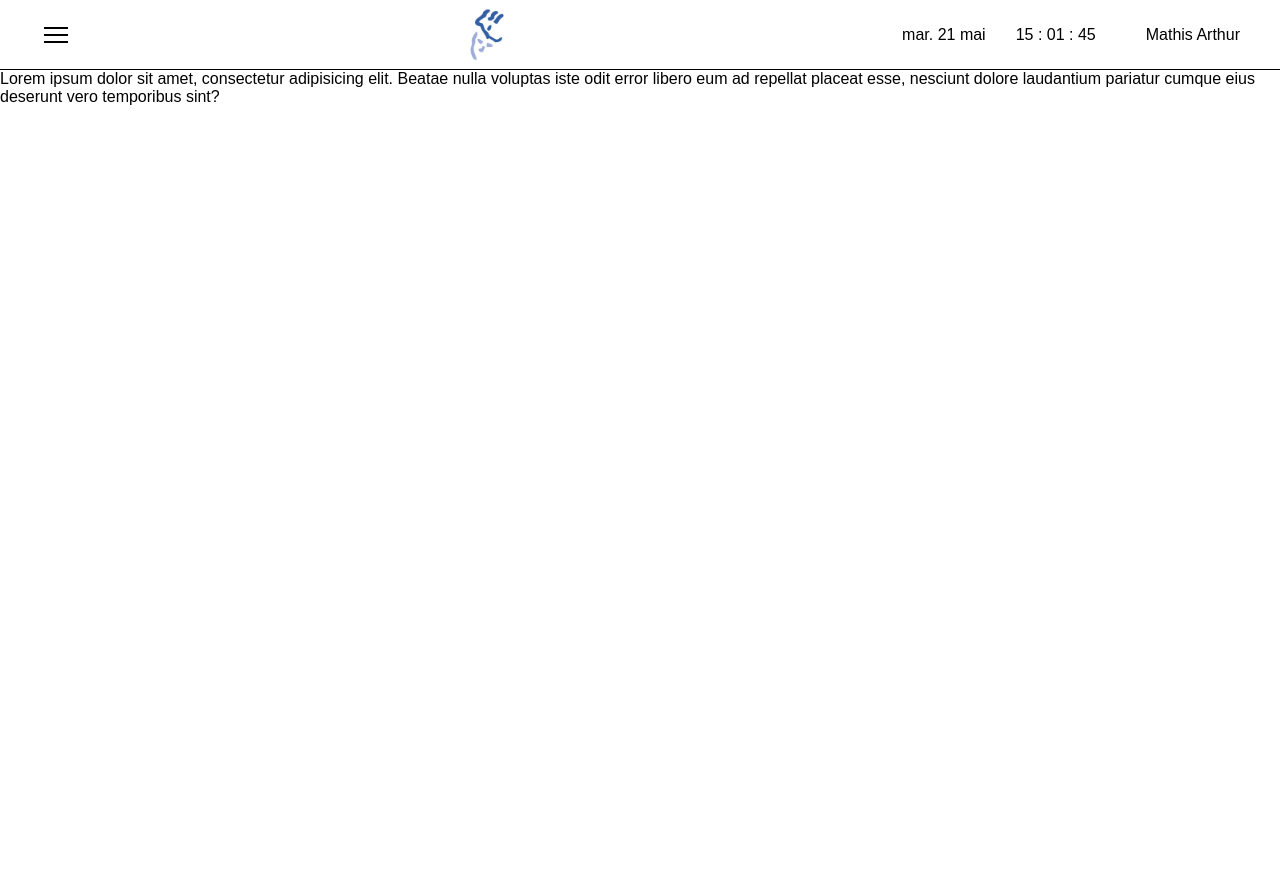
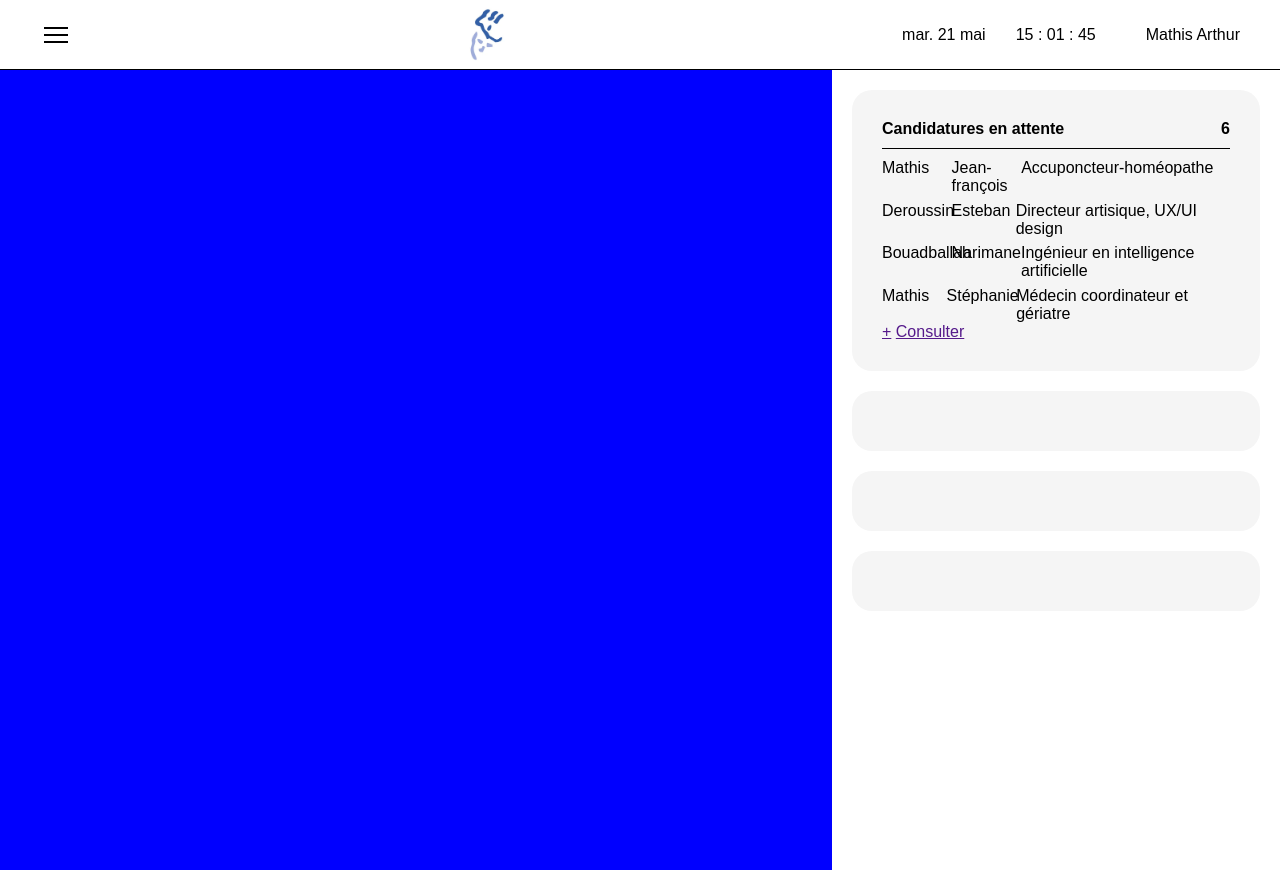
Before and after one commit to ArthurMathis/Diaconat-WebSite, a PHP site: page / in a window 1280 px wide. Run offline with PHP 8.4, Linux system fonts and the light colour scheme.

Commit message:
AJout du css de base

```diff
--- a/index.php
+++ b/index.php
@@ -1,11 +1,12 @@
 <!DOCTYPE html>
-<html lang="en">
+<html lang="fr">
 <head>
     <meta charset="UTF-8">
     <meta name="viewport" content="width=device-width, initial-scale=1.0">
     <title>Diaconat - Gestionnaire de candidatures</title>
 
     <link rel="stylesheet" href="stylesheet/styles.css">
+    <link rel="stylesheet" href="stylesheet/index.css">
 </head>
 <body>
     <nav class="barre-de-navigation">
@@ -26,7 +27,48 @@
         <a href="#">Statistiques</a>
         <a href="#">Préférences</a>
     </section>
-    <p>Lorem ipsum dolor sit amet, consectetur adipisicing elit. Beatae nulla voluptas iste odit error libero eum ad repellat placeat esse, nesciunt dolore laudantium pariatur cumque eius deserunt vero temporibus sint?</p>
+    <content>
+        <section></section>
+        <aside>
+            <article>
+                <div class="entete">
+                    <h2>Candidatures en attente</h2>
+                    <h2>6</h2>
+                </div>
+                <span class="ligne">
+                <div class="container">
+                    <div class="item">
+                        <p>Mathis</p>
+                        <p>Jean-françois</p>
+                        <p>Accuponcteur-homéopathe</p>
+                    </div>
+                    <div class="item">
+                        <p>Deroussin</p>
+                        <p>Esteban</p>
+                        <p>Directeur artisique, UX/UI design</p>
+                    </div>
+                    <div class="item">
+                        <p>Bouadballah</p>
+                        <p>Narimane</p>
+                        <p>Ingénieur en intelligence artificielle</p>
+                    </div>
+                    <div class="item">
+                        <p>Mathis</p>
+                        <p>Stéphanie</p>
+                        <p>Médecin coordinateur et gériatre</p>
+                    </div>
+                </div>
+                <div class="boutons">
+                    <a href="">+</a>
+                    <a href="">Consulter</a>
+                </div>
+
+            </article>
+            <article></article>
+            <article></article>
+            <article></article>
+        </aside>
+    </content>
 
     <script src="scripts\data.js"></script>
     <script src="scripts\view.js"></script>
--- /dev/null
+++ b/stylesheet/index.css
@@ -0,0 +1,54 @@
+body {
+    height: 100dvh;
+}
+
+content {
+    display: flex;
+    width: 100%;
+    height: 100dvh;
+}
+content section {
+    width: 65%;
+    background-color: blue;
+}
+aside {
+    display: flex;
+    flex-direction: column;
+    gap: var(--margin);
+
+    width: 35%;
+
+    padding: var(--margin);
+}
+aside article {
+    width: 100%;
+
+    padding: calc(1.5 * var(--margin));
+
+    background-color: var(--light_grey);
+    border-radius: var(--margin);
+}
+aside article .entete {
+    position: relative;
+
+    display: flex;
+    justify-content: space-between;
+    align-items: center;
+
+    padding-bottom: calc(var(--margin) / 2);
+    margin-bottom: calc(var(--margin) / 2);
+    border-bottom: 1px solid var(--black);
+}
+
+aside article .container {
+    display: flex;
+    flex-direction: column;
+    gap: calc(var(--margin) / 3);
+}
+aside article .container .item{
+    display: flex;
+}
+aside article .container .item p:first-of-type,
+aside article .container .item p:nth-of-type(2) {
+    width: 20%;
+}
--- a/stylesheet/styles.css
+++ b/stylesheet/styles.css
@@ -1,12 +1,13 @@
 :root {
     --black: #000;
+    --light_grey: #f5f5f5;
     --white: #fff;
     --blue: #0070ff;
     --red: #ff0800;
     --green: #138808;
     --yellow: #ffbf00;
 
-    --font-size-big: 4em;
+    --font-size-big: 3em;
     --font-size-medium: 2em;
     --font-size-standart: 1em;
     --font-size-small: 0.8em;
@@ -171,6 +172,6 @@ p {
     overflow-x: hidden;
     transition: transform 550ms ease-in-out;
 }
-#menu a:hover::after {
+#menu a.active:hover::after {
     transform: scaleX(1);
 }
```
